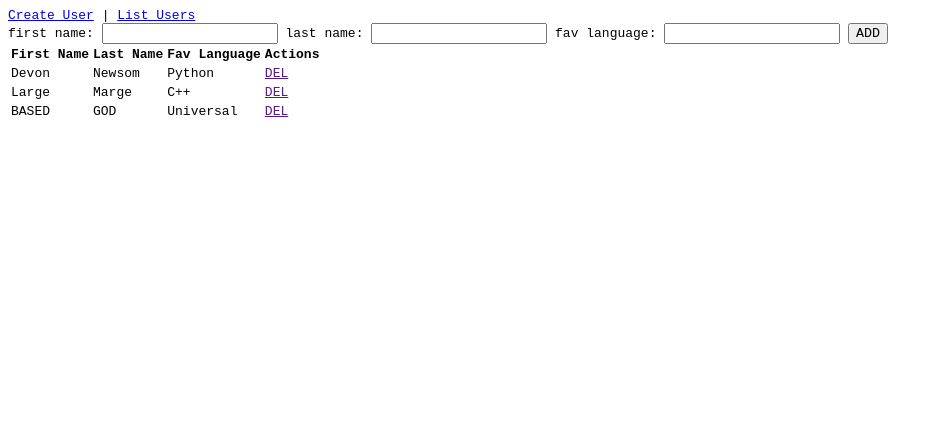
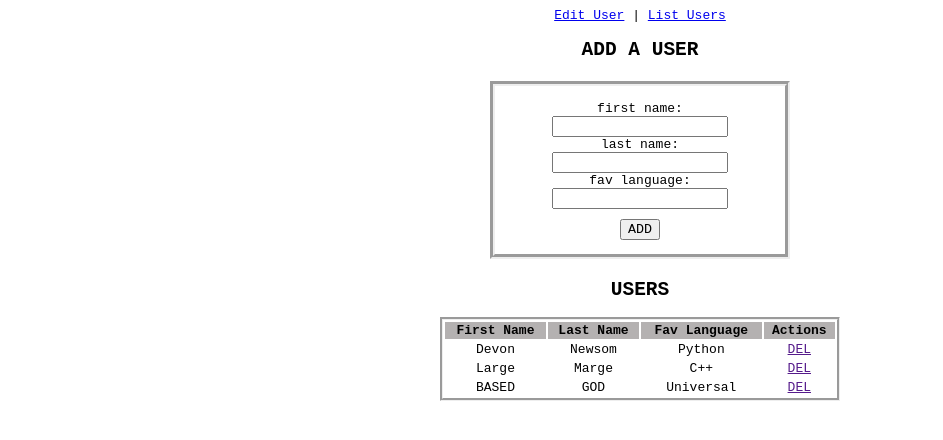
Before and after one commit to WorldWideDev/angular_factory_partials, a website: page static/index.html at #/list in a window 1280 px wide. Shown: the whole page, without its empty margins (0-943 px from the left). Drawn offline with nearby package versions, Linux system fonts and the light colour scheme; some packages are replaced by stand-ins of ours.

Commit message:
some style edits

```diff
--- a/static/index.html
+++ b/static/index.html
@@ -68,9 +68,11 @@
     </script>
     </head>
     <body>
-        <div>
-            <a href="#/">Create User</a> | <a href="#/list">List Users</a>
-            <div ng-view=""></div>
+        <div class='container'>
+            <div>
+                <a href="#/">Edit User</a> | <a href="#/list">List Users</a>
+                <div ng-view=""></div>
+            </div>
         </div>
     </body>
 </html>
--- a/static/partials/customizeUsers.html
+++ b/static/partials/customizeUsers.html
@@ -1,12 +1,14 @@
 <div ng-controller="CustomizeUsersController">
+	<h2>ADD A USER</h2>
 	<form>
 		first name: <input type='text' ng-model='first'>
 		last name: <input type='text' ng-model='last'>
 		fav language: <input type='text' ng-model='lang'>
-		<input type='submit' value='ADD' ng-click='addUser()'>
+		<input id='btn' type='submit' value='ADD' ng-click='addUser()'>
 	</form>
+	<h2>USERS</h2>
     <table>
-    	<tr>
+    	<tr id='head'>
     		<th>First Name</th>
     		<th>Last Name</th>
     		<th>Fav Language</th>
--- a/static/style.css
+++ b/static/style.css
@@ -1,3 +1,37 @@
 *{
 	font-family: monospace;
 }
+input{
+	display: block;
+	margin: 0 auto;
+}
+.container{
+	width: 970px;
+	min-height: 370px;
+	text-align: center;
+	margin: 0 auto;
+}
+form{
+	border: groove 5px;
+	text-align: center;
+	margin: 0 auto;
+	width: 290px;
+	height: 153px;
+	padding-top: 15px;
+	margin-top: 20px;
+	margin-bottom: 20px;
+}
+	#btn{
+		margin-top: 10px;
+	}
+	#search{
+		margin: 15px;
+	}
+table{
+	border: groove;
+	width: 400px;
+	margin: 0 auto;
+}
+	#head{
+		background-color: #B4B1B1;
+	}
```
Also changed, not shown: static/partials/userList.html (+2 -1 lines).
